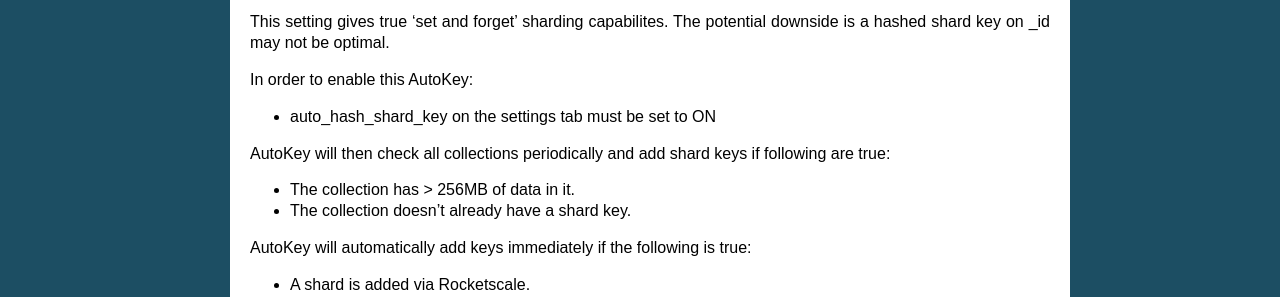
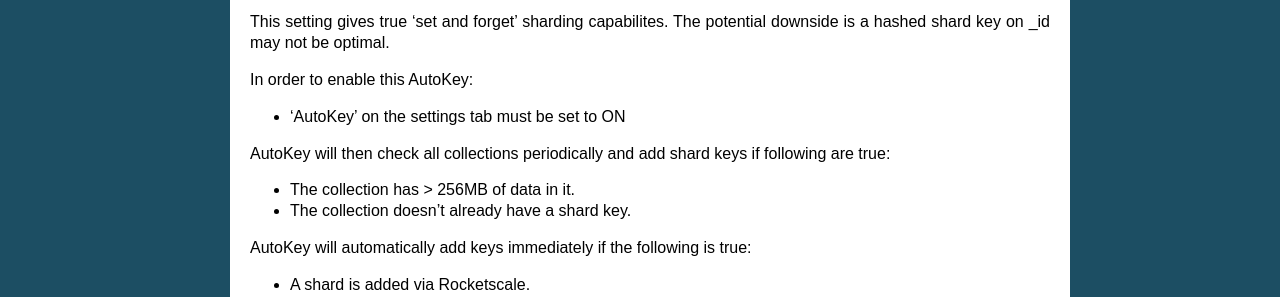
Before and after one commit to zcorleissen/documentation, a Sphinx documentation site: the page built from source/sharding_and_scaling.rst, in a window 1280 px wide. Shown: the part 788-1085 px from the top of the page. Built offline with Sphinx 7.4.7, drawn with Linux system fonts in a browser that asks for light colours.

Commit message:
language fix

```diff
--- a/source/sharding_and_scaling.rst
+++ b/source/sharding_and_scaling.rst
@@ -38,7 +38,7 @@
 
 In order to enable this AutoKey:
 
-- auto_hash_shard_key on the settings tab must be set to ON
+- 'AutoKey' on the settings tab must be set to ON
 
 AutoKey will then check all collections periodically and add shard keys if following are true:
 
```
